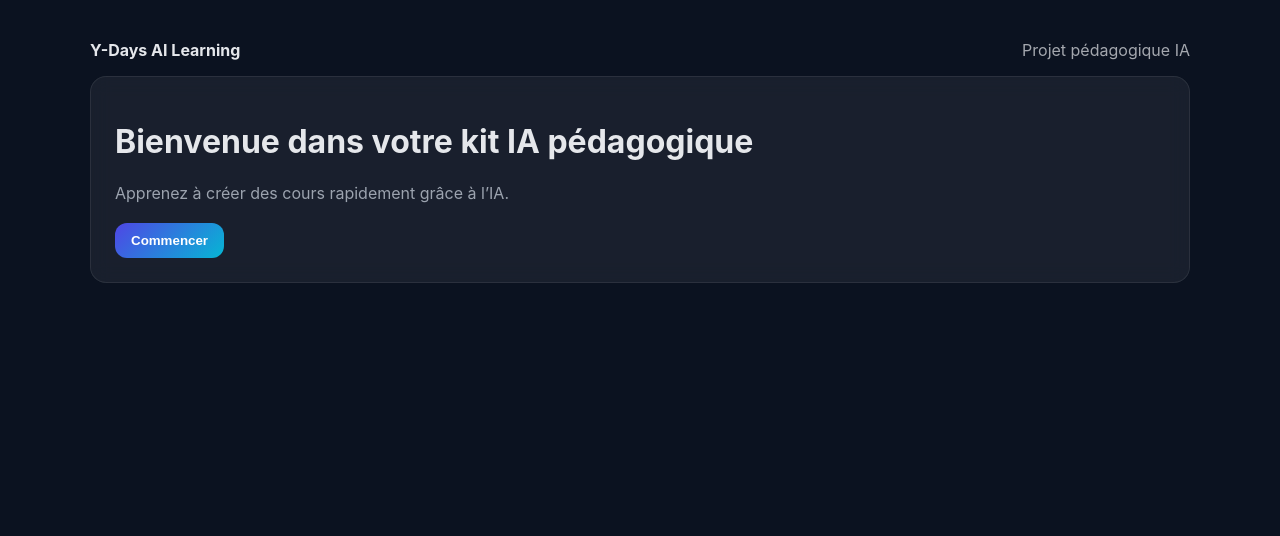
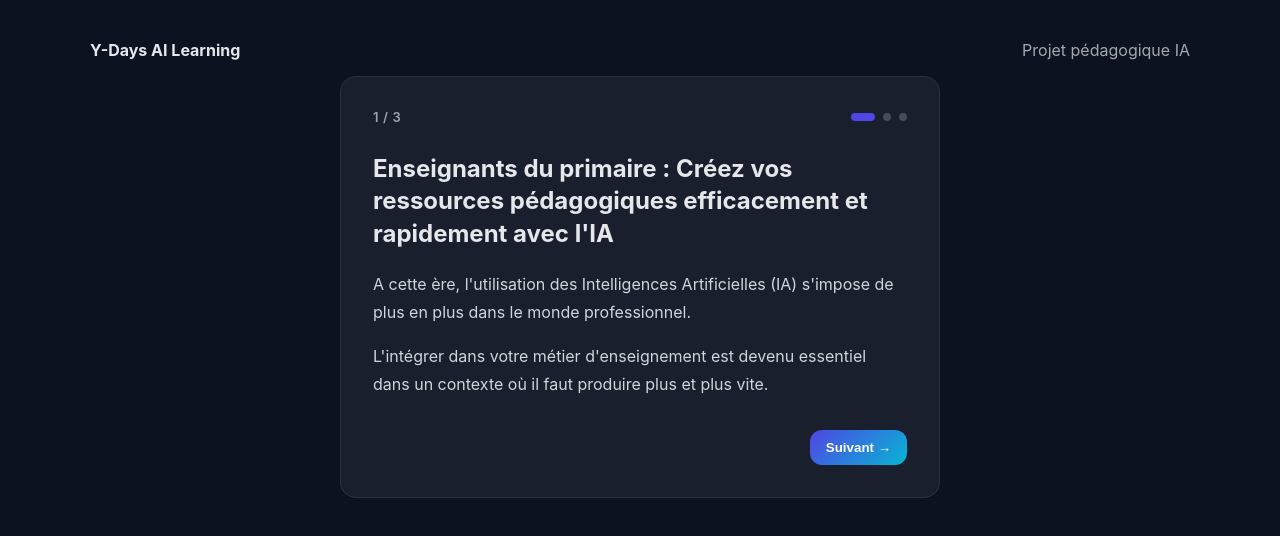
Before and after one commit to PierreTDX/y-days, a React (Vite) app: page /#/ in a window 1280 px wide. Shown: the top 536 px of the page. Built offline with nearby package versions, Linux system fonts and the light colour scheme.

Commit message:
onboarding whitout design

```diff
--- a/src/pages/onboarding/OnboardingPage.jsx
+++ b/src/pages/onboarding/OnboardingPage.jsx
@@ -1,15 +1,205 @@
+import { useState, useEffect } from 'react'
+import { useNavigate } from 'react-router-dom'
 
-export default function OnboardingPage() {
+function useCountUp(target, duration = 1600, delay = 0) {
+  const [count, setCount] = useState(0)
+
+  useEffect(() => {
+    let raf
+    const timeout = setTimeout(() => {
+      let start = null
+      const tick = (timestamp) => {
+        if (!start) start = timestamp
+        const progress = Math.min((timestamp - start) / duration, 1)
+        const eased = 1 - Math.pow(1 - progress, 3)
+        setCount(Math.floor(eased * target))
+        if (progress < 1) raf = requestAnimationFrame(tick)
+      }
+      raf = requestAnimationFrame(tick)
+    }, delay)
+
+    return () => {
+      clearTimeout(timeout)
+      cancelAnimationFrame(raf)
+    }
+  }, [target, duration, delay])
+
+  return count
+}
+
+const LIST_ITEMS = [
+  {
+    icon: '⚙️',
+    text: "L'Introduction aux outils d'IA : outils généraux et outils pour la génération de ressources pédagogiques.",
+  },
+  {
+    icon: '✏️',
+    text: "La méthode pour créer une instruction (prompt) efficace et optimisée pour générer un cours pédagogique pertinent avec l'IA.",
+  },
+  {
+    icon: '💡',
+    text: "Quelques cas concrets sur divers utilisation des outils d'IA.",
+  },
+  {
+    icon: '✅',
+    text: "Comment s'assurer que le contenu généré est qualitatif, et adapté vos usages.",
+  },
+]
+
+function Step1() {
   return (
-    <div className="glass" style={{ padding: 24 }}>
-      <h1 className="title">Bienvenue dans votre kit IA pédagogique</h1>
-      <p className="subtitle">
-        Apprenez à créer des cours rapidement grâce à l’IA.
+    <>
+      <h1 className="title" style={{ fontSize: 24, lineHeight: 1.35, marginBottom: 0 }}>
+        Enseignants du primaire : Créez vos ressources pédagogiques efficacement et rapidement avec l'IA
+      </h1>
+      <p style={{ marginTop: 20, lineHeight: 1.75, color: '#d1d5db' }}>
+        A cette ère, l'utilisation des Intelligences Artificielles (IA) s'impose de plus en plus dans le monde professionnel.
       </p>
+      <p style={{ marginTop: 12, lineHeight: 1.75, color: '#d1d5db' }}>
+        L'intégrer dans votre métier d'enseignement est devenu essentiel dans un contexte où il faut produire plus et plus vite.
+      </p>
+    </>
+  )
+}
 
-      <div style={{ marginTop: 20 }}>
-        <button className="btn">Commencer</button>
+function Step2() {
+  const hours = useCountUp(9, 1800, 200)
+  const reforms = useCountUp(2, 1400, 700)
+
+  return (
+    <div style={{ display: 'flex', flexDirection: 'column', gap: 20 }}>
+      <div className="glass" style={{ padding: 24 }}>
+        <div style={{ fontSize: 48, fontWeight: 700, color: '#4f46e5', letterSpacing: '-1px', fontVariantNumeric: 'tabular-nums' }}>
+          0{hours} h 00
+        </div>
+        <p style={{ marginTop: 10, color: '#d1d5db', lineHeight: 1.65, marginBottom: 0 }}>
+          C'est le temps que vous passez en moyenne par semaine pour la création de vos supports de cours.{' '}
+          <span style={{ color: '#9ca3af', fontSize: 13 }}>(Selon étude du gouvernement)</span>
+        </p>
+      </div>
+      <div className="glass" style={{ padding: 24 }}>
+        <div style={{ fontSize: 48, fontWeight: 700, color: '#06b6d4', letterSpacing: '-1px', fontVariantNumeric: 'tabular-nums' }}>
+          0{reforms}
+        </div>
+        <p style={{ marginTop: 10, color: '#d1d5db', lineHeight: 1.65, marginBottom: 0 }}>
+          C'est le nombre de réformes en 5 ans nécessitant de modifier vos supports de cours.
+        </p>
       </div>
     </div>
   )
 }
+
+function Step3() {
+  return (
+    <>
+      <p style={{ lineHeight: 1.75, color: '#d1d5db', marginTop: 0 }}>
+        C'est pour cette raison que l'IA peut s'avérer être un réel assistant pour la planification et la création de vos ressources pédagogiques.
+      </p>
+      <p style={{ marginTop: 20, fontWeight: 600, color: '#e5e7eb', marginBottom: 0 }}>
+        Dans ce kit de formation, vous trouverez les thématiques suivants :
+      </p>
+      <div style={{ marginTop: 16, display: 'flex', flexDirection: 'column', gap: 14 }}>
+        {LIST_ITEMS.map((item, i) => (
+          <div key={i} style={{ display: 'flex', gap: 12, alignItems: 'flex-start' }}>
+            <span style={{ fontSize: 20, flexShrink: 0, lineHeight: 1.65 }}>{item.icon}</span>
+            <p style={{ margin: 0, color: '#d1d5db', lineHeight: 1.65 }}>{item.text}</p>
+          </div>
+        ))}
+      </div>
+      <p style={{ marginTop: 24, fontSize: 12, color: '#6b7280' }}>
+        Source :{' '}
+        <a
+          href="https://www.education.gouv.fr/depp/les-enseignants-du-premier-degre-public-declarent-travailler-44-heures-par-semaine-en-moyenne-6479"
+          target="_blank"
+          rel="noopener noreferrer"
+          style={{ color: '#6b7280', textDecoration: 'underline' }}
+        >
+          Le temps de travail des enseignants — Ministère de l'Éducation nationale
+        </a>
+      </p>
+    </>
+  )
+}
+
+const STEPS = [Step1, Step2, Step3]
+
+export default function OnboardingPage() {
+  const [step, setStep] = useState(0)
+  const [direction, setDirection] = useState('right')
+  const [unlockedCta, setUnlockedCta] = useState(false)
+  const navigate = useNavigate()
+
+  const isLast = step === STEPS.length - 1
+  const StepComponent = STEPS[step]
+
+  const handleNext = () => {
+    if (isLast) {
+      navigate('/quiz')
+    } else {
+      setDirection('right')
+      const nextStep = step + 1
+      if (nextStep === STEPS.length - 1) setUnlockedCta(true)
+      setStep(nextStep)
+    }
+  }
+
+  const handleBack = () => {
+    setDirection('left')
+    setStep(s => s - 1)
+  }
+
+  return (
+    <div style={{ maxWidth: 600, margin: '0 auto' }}>
+      <div className="glass" style={{ padding: 32, overflow: 'hidden' }}>
+        <div style={{ display: 'flex', alignItems: 'center', justifyContent: 'space-between', marginBottom: 28 }}>
+          <span style={{ fontSize: 13, color: '#9ca3af', fontWeight: 600, letterSpacing: '0.05em' }}>
+            {step + 1} / {STEPS.length}
+          </span>
+          <div style={{ display: 'flex', gap: 8 }}>
+            {STEPS.map((_, i) => (
+              <div
+                key={i}
+                style={{
+                  height: 8,
+                  width: i === step ? 24 : 8,
+                  borderRadius: 4,
+                  background: i === step ? '#4f46e5' : 'rgba(255,255,255,0.2)',
+                  transition: 'background 0.3s, width 0.3s',
+                }}
+              />
+            ))}
+          </div>
+        </div>
+
+        <div key={step} className={direction === 'right' ? 'slide-in-right' : 'slide-in-left'}>
+          <StepComponent />
+        </div>
+
+        <div style={{ marginTop: 32, display: 'flex', justifyContent: step > 0 ? 'space-between' : 'flex-end' }}>
+          {step > 0 && (
+            <button className="btn" onClick={handleBack} style={{ background: 'rgba(255,255,255,0.1)' }}>
+              ← Retour
+            </button>
+          )}
+          {!isLast && (
+            <button className="btn" onClick={handleNext}>
+              Suivant →
+            </button>
+          )}
+        </div>
+      </div>
+
+      {unlockedCta && (
+        <div className="slide-in-right" style={{ marginTop: 24, display: 'flex', justifyContent: 'center' }}>
+          <button
+            className="btn"
+            onClick={() => navigate('/quiz')}
+            style={{ padding: '14px 40px', fontSize: 18, borderRadius: 16 }}
+          >
+            C'est parti !
+          </button>
+        </div>
+      )}
+    </div>
+  )
+}
--- a/src/pages/quiz/QuizPage.jsx
+++ b/src/pages/quiz/QuizPage.jsx
@@ -1,29 +1,33 @@
+import { useState } from 'react'
+import { useNavigate } from 'react-router-dom'
 
-import { useState } from 'react'
-
-export default function QuizPage(){
-
+export default function QuizPage() {
   const questions = [
     {
-      q: "L’IA peut-elle aider à créer un cours ?",
-      a: ["Oui", "Non"]
+      q: "L'IA peut-elle aider à créer un cours ?",
+      a: ['Oui', 'Non'],
     },
     {
-      q: "Quel est l’objectif principal ?",
-      a: ["Gagner du temps", "Complexifier les cours"]
-    }
+      q: "Quel est l'objectif principal ?",
+      a: ['Gagner du temps', 'Complexifier les cours'],
+    },
   ]
 
   const [i, setI] = useState(0)
+  const navigate = useNavigate()
+
+  const handleAnswer = () => {
+    if (i + 1 >= questions.length) navigate('/result')
+    else setI(i + 1)
+  }
 
   return (
-    <div className="glass" style={{padding:24}}>
-      <h2>Question {i+1}/{questions.length}</h2>
-      <h3 style={{marginTop:10}}>{questions[i].q}</h3>
-
-      <div style={{display:'flex',gap:12,marginTop:20}}>
-        {questions[i].a.map((ans)=>(
-          <button className="btn" key={ans} onClick={()=>setI(i+1)}>
+    <div className="glass" style={{ padding: 24 }}>
+      <h2>Question {i + 1}/{questions.length}</h2>
+      <h3 style={{ marginTop: 10 }}>{questions[i].q}</h3>
+      <div style={{ display: 'flex', gap: 12, marginTop: 20 }}>
+        {questions[i].a.map((ans) => (
+          <button className="btn" key={ans} onClick={handleAnswer}>
             {ans}
           </button>
         ))}
--- a/src/pages/result/ResultPage.jsx
+++ b/src/pages/result/ResultPage.jsx
@@ -1,10 +1,25 @@
+import { useNavigate } from 'react-router-dom'
 
-export default function ResultPage(){
+export default function ResultPage() {
+  const navigate = useNavigate()
+
   return (
-    <div className="glass" style={{padding:24,textAlign:'center'}}>
-      <h1 className="title">Bravo 🎉</h1>
-      <p className="subtitle">Vous avez terminé la formation</p>
-      <button className="btn" style={{marginTop:20}}>Recommencer</button>
+    <div className="glass" style={{ padding: 40, maxWidth: 600, margin: '0 auto', textAlign: 'center' }}>
+      <div style={{ fontSize: 56, marginBottom: 16 }}>🎉</div>
+      <h1 className="title" style={{ fontSize: 28 }}>Merci d'avoir suivi ce kit de formation !</h1>
+      <p style={{ marginTop: 16, lineHeight: 1.75, color: '#d1d5db' }}>
+        Vous avez maintenant les clés pour intégrer l'IA dans votre pratique pédagogique et créer vos ressources plus rapidement.
+      </p>
+      <p style={{ marginTop: 12, lineHeight: 1.75, color: '#9ca3af' }}>
+        N'hésitez pas à explorer les outils présentés et à les tester dans votre quotidien d'enseignant.
+      </p>
+      <button
+        className="btn"
+        onClick={() => navigate('/')}
+        style={{ marginTop: 32, padding: '12px 32px', fontSize: 16 }}
+      >
+        Recommencer
+      </button>
     </div>
   )
 }
--- a/src/styles/globals.css
+++ b/src/styles/globals.css
@@ -44,3 +44,25 @@ a { color: inherit; }
 .subtitle {
   color: #9ca3af;
 }
+
+@keyframes slideInRight {
+  from { opacity: 0; transform: translateX(48px); }
+  to   { opacity: 1; transform: translateX(0); }
+}
+
+@keyframes slideInLeft {
+  from { opacity: 0; transform: translateX(-48px); }
+  to   { opacity: 1; transform: translateX(0); }
+}
+
+.slide-in-right {
+  animation: slideInRight 0.35s cubic-bezier(0.25, 0.46, 0.45, 0.94) both;
+}
+
+.slide-in-left {
+  animation: slideInLeft 0.35s cubic-bezier(0.25, 0.46, 0.45, 0.94) both;
+}
+
+.dot-active {
+  transition: background 0.3s, transform 0.3s, width 0.3s;
+}
```
